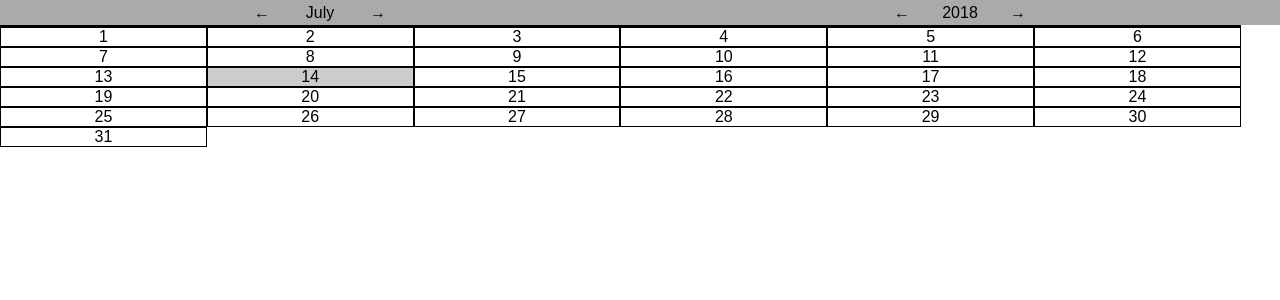
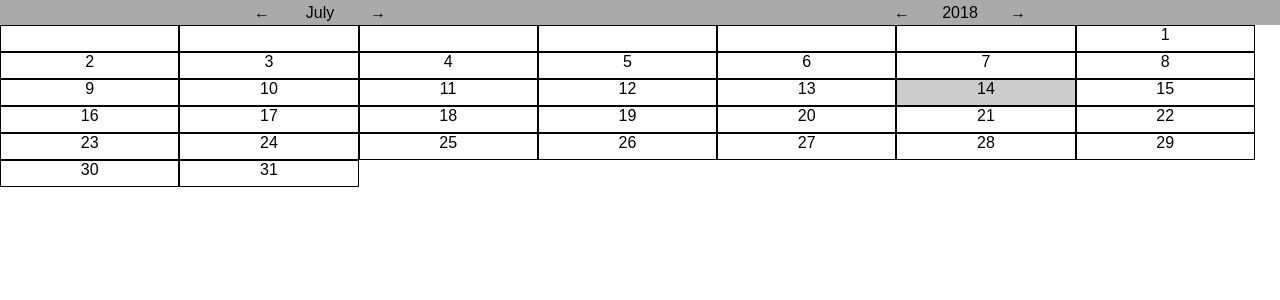
Before and after one commit to kmanuel/electron_calendar, a React (Create React App) app in the folder calendar/: page / in a window 1280 px wide. Shown: the top 300 px of the page. Built offline with nearby package versions, Linux system fonts and the light colour scheme.

Commit message:
simplify

```diff
--- a/calendar/src/components/calendar/daylist/CalendarMonth.js
+++ b/calendar/src/components/calendar/daylist/CalendarMonth.js
@@ -14,22 +14,36 @@ const CalendarMonth = (props) => {
     );
 };
 
+const isToday = function (year, month, i, offset) {
+    const today = new Date();
+    return today.getFullYear() === year && today.getMonth() === month && today.getDate() === (i - offset + 1);
+};
+
+const fillerEntry = function (i) {
+    return <div key={i} className="day"/>;
+};
+
+const dayEntry = function (year, month, i, offset) {
+    let today = isToday(year, month, i, offset);
+    return <DayEntry key={i} day={i + 1 - offset} today={today}/>
+};
+
 const createDayEntries = (month, year) => {
-    const today = new Date();
     const createNDayEntries = function (entryCount, offset = 0) {
         //noinspection UnreachableCodeJS,JSPotentiallyInvalidConstructorUsage
         return Array.from(Array(entryCount + offset))
             .map((e, i) => {
-                let isToday = false;
-                if (today.getFullYear() === year && today.getMonth() === month && today.getDate() === (i - offset + 1)) {
-                    isToday = true;
+                if (i < offset) {
+                    return fillerEntry(i)
+                } else {
+                    return dayEntry(year, month, i, offset);
                 }
-                return <DayEntry key={i + 1 - offset} day={i + 1 - offset} isToday={isToday}/>;
             });
     };
 
     let daysInCurrentMonth = utils.daysInMonth(month, year);
     const weekdayOffset = utils.getWeekdayOffsetForMonth(month, year);
+
     return createNDayEntries(daysInCurrentMonth, weekdayOffset);
 };
 
--- a/calendar/src/components/calendar/daylist/day/Day.css
+++ b/calendar/src/components/calendar/daylist/day/Day.css
@@ -1,6 +1,7 @@
 .day {
     border: 1px solid black;
-    flex: 0 0 16%;
+    flex: 0 0 13.85%;
+    height: 25px;
 }
 
 .day.active {
--- a/calendar/src/components/calendar/daylist/day/DayEntry.js
+++ b/calendar/src/components/calendar/daylist/day/DayEntry.js
@@ -3,7 +3,7 @@ import './Day.css';
 
 const DayEntry = (props) => {
     return (
-        <div className={`day ${props.isToday ? 'active' : ''}`}>{props.day > 0 ? props.day : ''}</div>
+        <div className={`day ${props.today ? 'active' : ''}`}>{props.day > 0 ? props.day : ''}</div>
     );
 };
 
```
